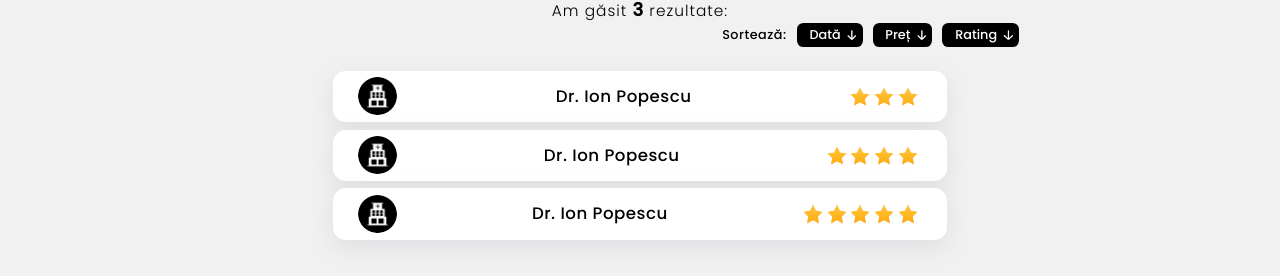
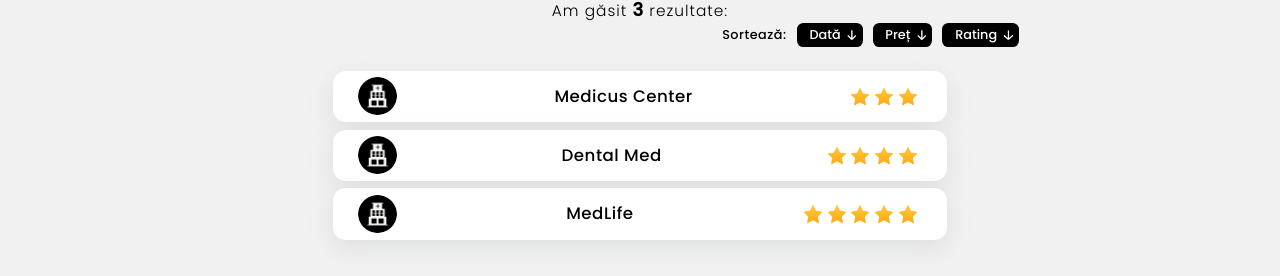
Before and after one commit to CazamirTeodor/med-repair, a React (Create React App) app in the folder med-repair/: page /clinics in a window 1280 px wide. Shown: the part 329-605 px from the top of the page. Built offline with nearby package versions, Linux system fonts and the light colour scheme.

Commit message:
Add clinics name

```diff
--- a/med-repair/src/pages/Search.js
+++ b/med-repair/src/pages/Search.js
@@ -13,14 +13,14 @@
   constructor(props) {
     super(props);
     this.state = {
-      displayPopup: false
+      displayPopup: false,
     };
   }
 
   togglePopup = () => {
     console.log("togglePopup");
     this.setState({ displayPopup: !this.state.displayPopup });
-  }
+  };
 
   render() {
     let specialties = [
@@ -41,25 +41,24 @@
     let results = [
       {
         name: "Dr. Ion Popescu",
-        rating: 3
+        clinic_name: "Medicus Center",
+        rating: 3,
       },
       {
         name: "Dr. Ion Popescu",
-        rating: 4
+        clinic_name: "Dental Med",
+        rating: 4,
       },
       {
         name: "Dr. Ion Popescu",
-        rating: 5
-      }
+        clinic_name: "MedLife",
+        rating: 5,
+      },
     ];
-
 
     return (
       <div className="search-page">
-        {
-          this.state.displayPopup &&
-          <MedicPopup onClick={this.togglePopup}/>
-        }
+        {this.state.displayPopup && <MedicPopup onClick={this.togglePopup} />}
         <div className="page-wrapper">
           <Link className="logo" to="/">
             <img
@@ -123,7 +122,11 @@
               {results.map((result) => (
                 <SearchResult
                   onClick={this.togglePopup}
-                  name={result.name}
+                  name={
+                    this.props.type === "medics"
+                      ? result.name
+                      : result.clinic_name
+                  }
                   image={this.props.type === "medics" ? DoctorIcon : ClinicIcon}
                   rating={result.rating}
                 />
```
